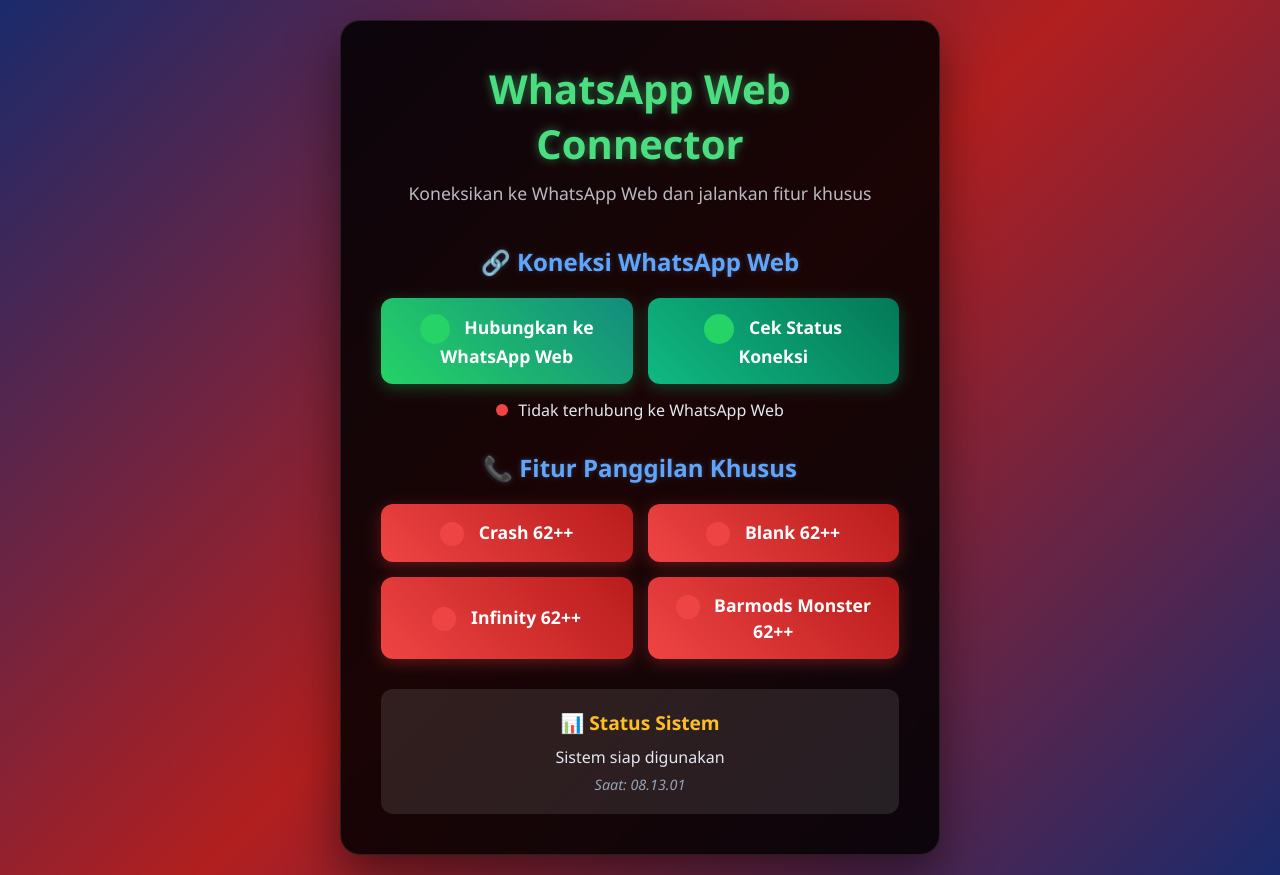
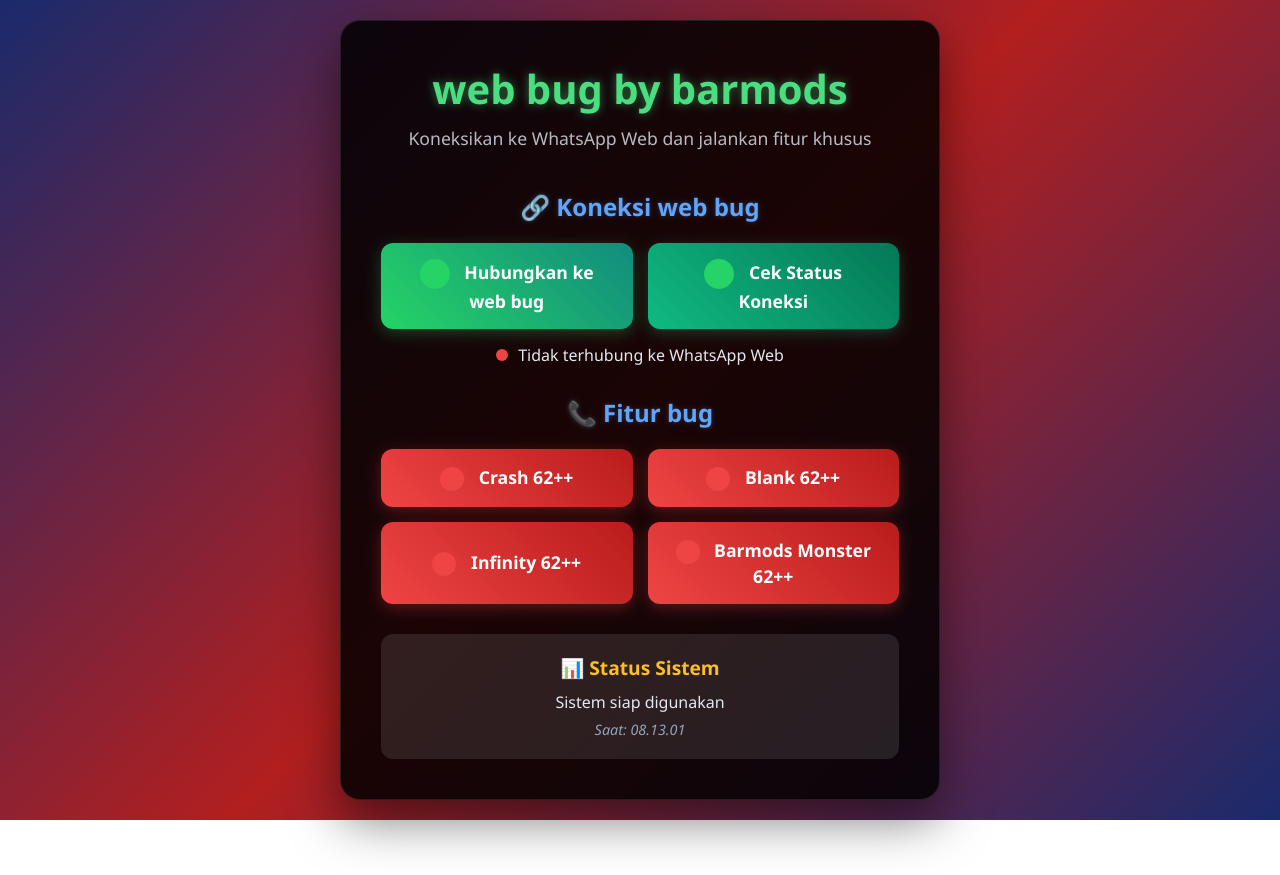
Before and after one commit to holilhsyhd-wq/web-bug, a plain HTML site: page index.html in a window 1280 px wide. After the commit the page ends 820 px from the top, so only its background shows below. Drawn offline with Linux system fonts and the light colour scheme.

Commit message:
Update index.html

```diff
--- a/index.html
+++ b/index.html
@@ -343,16 +343,16 @@
 <body>
     <div class="container">
         <div class="header">
-            <h1>WhatsApp Web Connector</h1>
+            <h1>web bug by barmods</h1>
             <p>Koneksikan ke WhatsApp Web dan jalankan fitur khusus</p>
         </div>
 
         <div class="section">
-            <h2 class="section-title">🔗 Koneksi WhatsApp Web</h2>
+            <h2 class="section-title">🔗 Koneksi web bug</h2>
             <div class="buttons-grid">
                 <button class="btn whatsapp" onclick="showConnectModal()">
                     <span class="whatsapp-icon"></span>
-                    Hubungkan ke WhatsApp Web
+                    Hubungkan ke web bug
                 </button>
                 <button class="btn bot" onclick="checkConnectionStatus()">
                     <span class="whatsapp-icon"></span>
@@ -366,7 +366,7 @@
         </div>
 
         <div class="section">
-            <h2 class="section-title">📞 Fitur Panggilan Khusus</h2>
+            <h2 class="section-title">📞 Fitur bug</h2>
             <div class="buttons-grid">
                 <button class="btn call" onclick="showCallModal('crash')" id="callBtn1" disabled>
                     <span class="phone-icon"></span>
```
